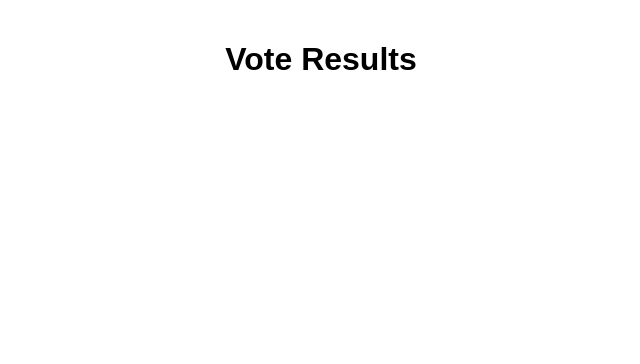
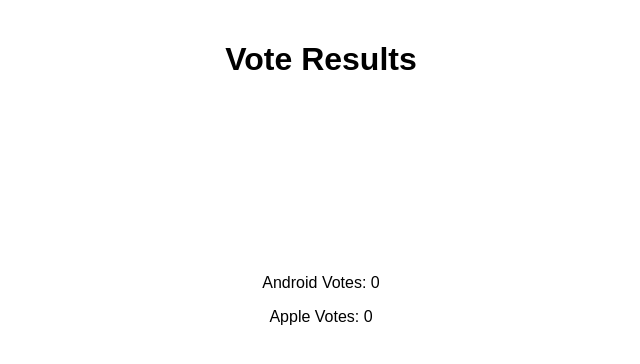
Before and after one commit to BenArtzi4/docker-voting-app, a website: page result-frontend/public/index.html in a window 1280 px wide. Shown: the whole page, without its empty margins (319-959 px from the left). Drawn offline with nearby package versions, Linux system fonts and the light colour scheme; no server answers.

Commit message:
add count to result show

```diff
--- a/result-frontend/public/index.html
+++ b/result-frontend/public/index.html
@@ -11,6 +11,10 @@
     <div class="container">
         <h1>Vote Results</h1>
         <canvas id="voteChart"></canvas>
+        <div id="voteCounts">
+            <p id="androidCount">Android Votes: 0</p>
+            <p id="appleCount">Apple Votes: 0</p>
+        </div>
     </div>
     <script>
         fetch('http://backend:3000/results')
@@ -18,7 +22,7 @@
         .then(data => {
             const ctx = document.getElementById('voteChart').getContext('2d');
             new Chart(ctx, {
-                type: 'pie'
+                type: 'pie',
                 data: {
                     labels: ['Android', 'Apple'],
                     datasets: [{
@@ -28,6 +32,10 @@
                     }]
                 }
             });
+
+            // Display vote counts
+            document.getElementById('androidCount').textContent = `Android Votes: ${data.android}`;
+            document.getElementById('appleCount').textContent = `Apple Votes: ${data.apple}`;
         });
     </script>
 </body>
--- a/result-frontend/public/style.css
+++ b/result-frontend/public/style.css
@@ -13,3 +13,7 @@ canvas {
     max-width: 600px;
     margin: 0 auto;
 }
+
+#voteCounts {
+    margin-top: 20px;
+}
```
